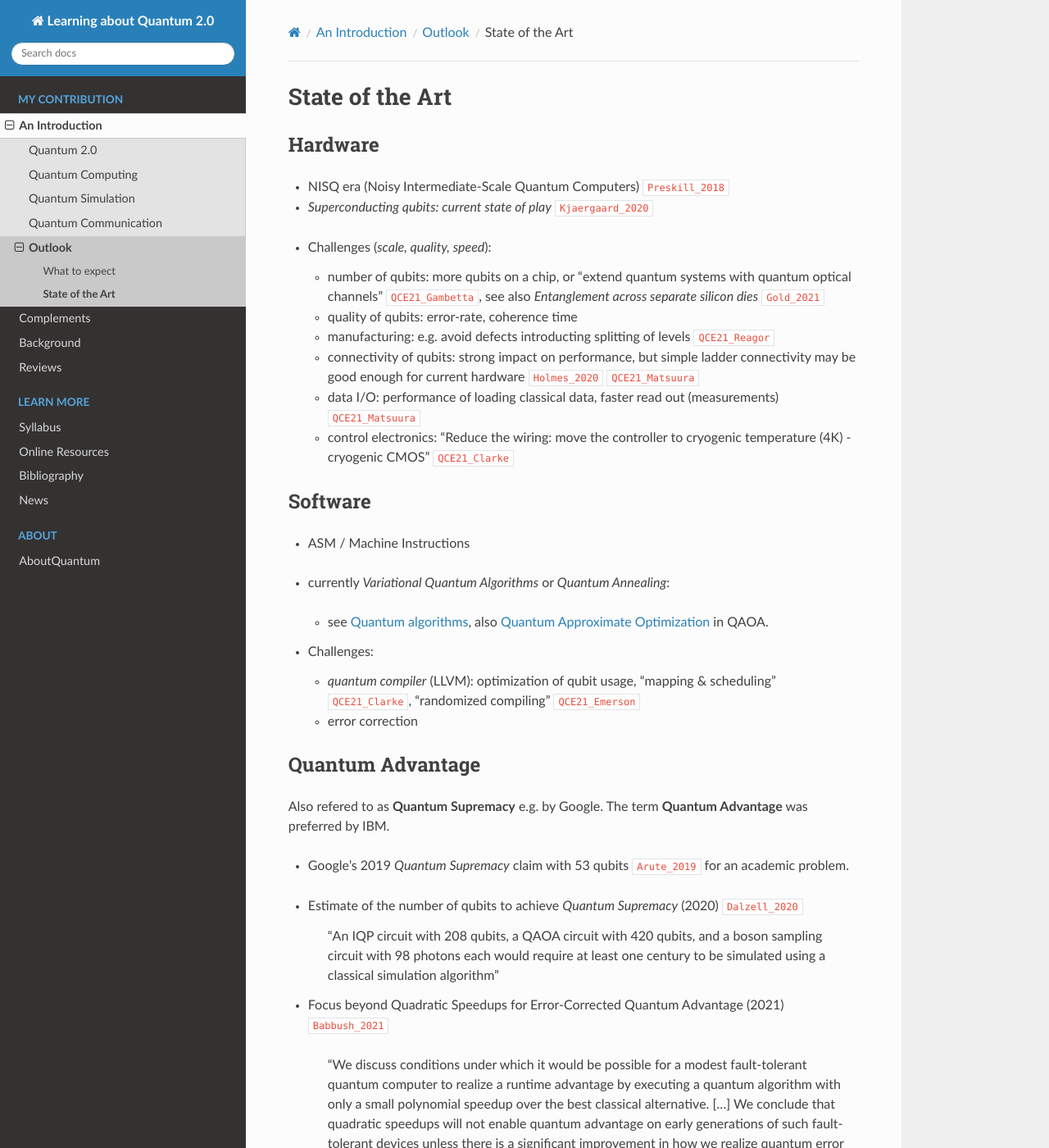
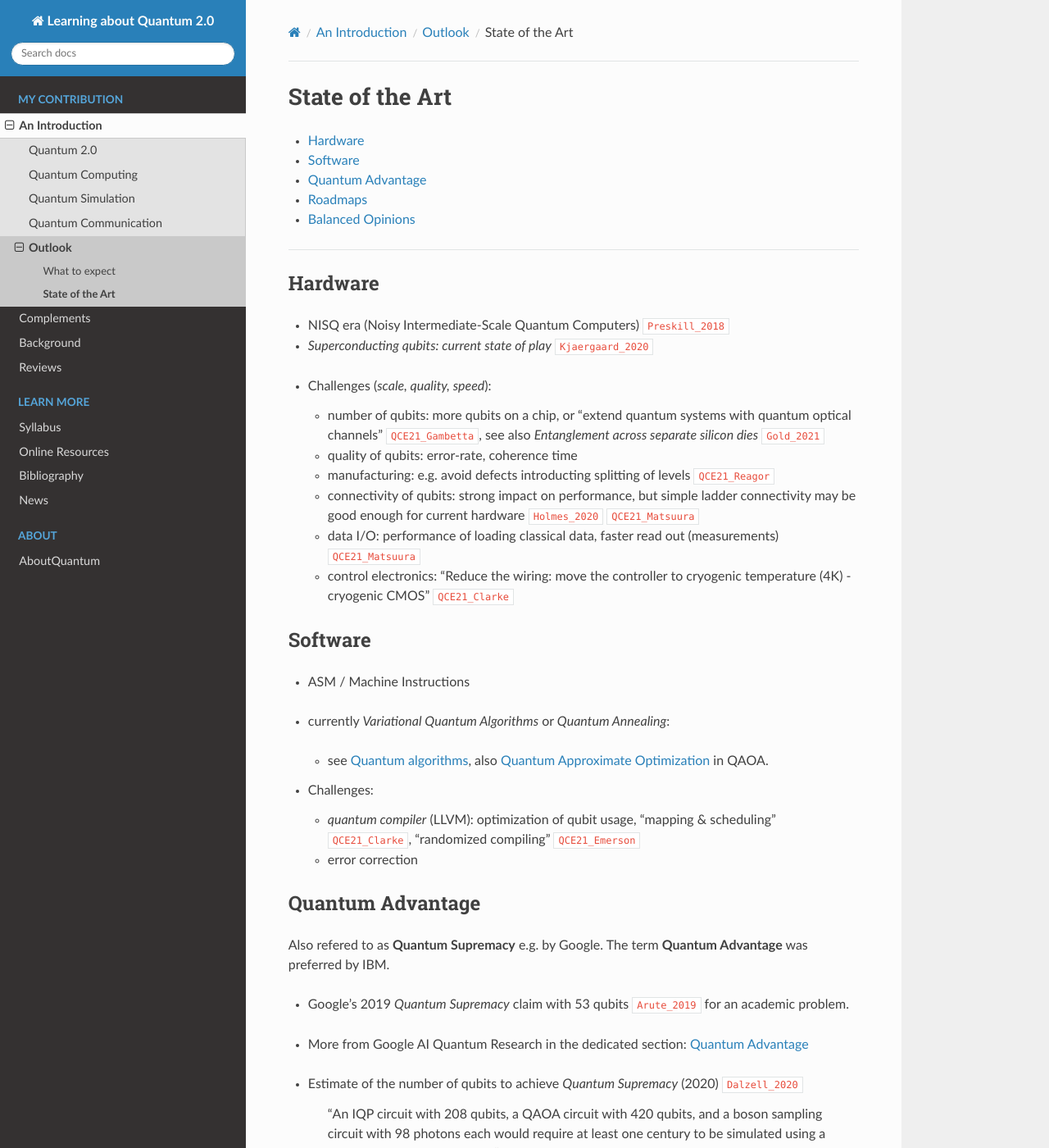
Before and after one commit to tomlqc/about-quantum, a Sphinx documentation site: the page built from source/intro/outlook/state.rst, in a window 1280 px wide and 1400 px high. Shown: the whole window at 82% size. Built offline with Sphinx 7.4.7 and the Read the Docs theme 2.0.0, drawn with Linux system fonts in a browser that asks for light colours; cross-references to code outside the pages are shown as plain code.

Commit message:
outlook.state: mention of Google Quantum Advantage section

```diff
--- a/source/intro/outlook/state.rst
+++ b/source/intro/outlook/state.rst
@@ -1,6 +1,11 @@
 
 State of the Art
 ================
+
+.. contents::
+    :local:
+
+-----
 
 Hardware
 --------
@@ -53,6 +58,9 @@ Also refered to as **Quantum Supremacy** e.g. by Google.
 The term **Quantum Advantage** was preferred by IBM.
 
 - | Google's 2019 *Quantum Supremacy* claim with 53 qubits :cite:`Arute_2019` for an academic problem.
+
+- | More from Google AI Quantum Research in the dedicated section:
+    :ref:`reviews/google:Quantum Advantage`
 
 - Estimate of the number of qubits to achieve *Quantum Supremacy* (2020) :cite:`Dalzell_2020`
 
```
